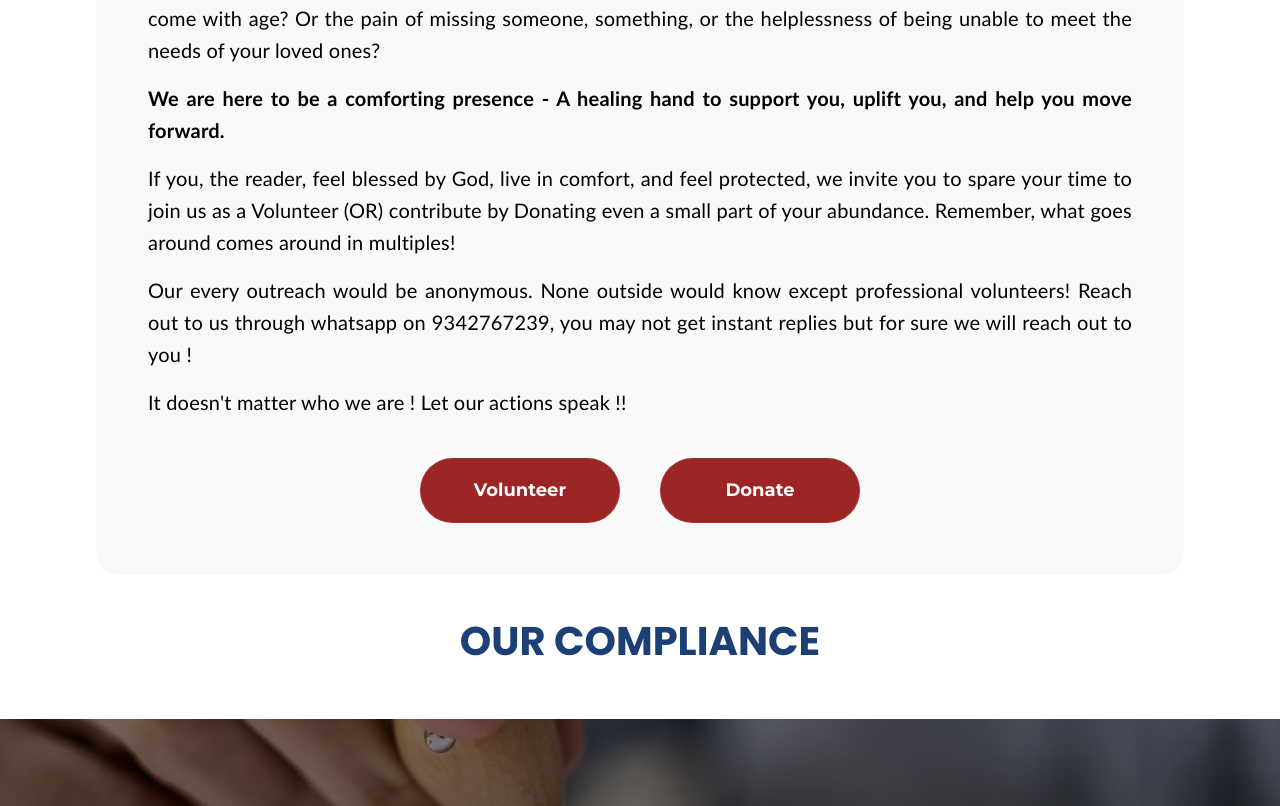
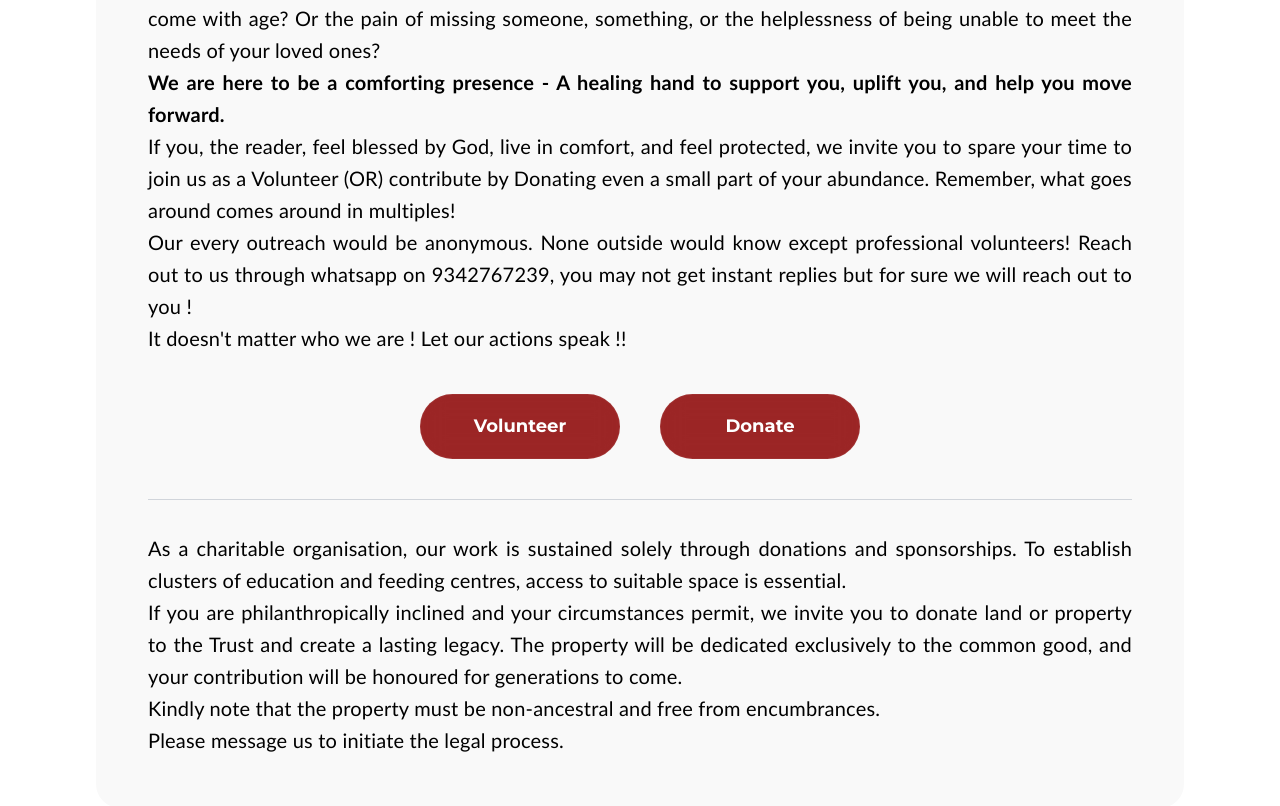
Before and after one commit to jsam2005/diya_charity, a React (Vite) app in the folder frontend/: page / in a window 1280 px wide. Shown: the part 1216-2022 px from the top of the page. Built offline with nearby package versions, Linux system fonts and the light colour scheme; no server answers.

Commit message:
Remove blue placeholder from video loading and optimize video loading performance

```diff
--- a/frontend/src/components/Hero.tsx
+++ b/frontend/src/components/Hero.tsx
@@ -1,4 +1,4 @@
-import React, { useRef, useEffect, useState } from 'react';
+import React, { useRef, useEffect } from 'react';
 import { motion } from 'framer-motion';
 import { scrollToElement, getAssetPath } from '@/utils';
 import { useDeviceFeatures } from '@/hooks/useResponsive';
@@ -11,8 +11,6 @@ const Hero: React.FC = () => {
   const { isMobile, isTablet } = useDeviceFeatures();
   const { t } = useLanguage();
   const videoRef = useRef<HTMLVideoElement>(null);
-  const [videoLoaded, setVideoLoaded] = useState(false);
-  const [shouldLoadVideo, setShouldLoadVideo] = useState(false);
 
   const handleScrollDown = () => {
     scrollToElement('about');
@@ -34,22 +32,13 @@ const Hero: React.FC = () => {
 
   const videoSrc = getAssetPath('bg.mp4');
 
-  // Start loading video immediately but with optimized preload
+  // Optimized video loading - start loading immediately
   useEffect(() => {
-    setShouldLoadVideo(true);
-  }, []);
-
-  // Optimized video loading - only load metadata first, then play
-  useEffect(() => {
-    if (videoRef.current && shouldLoadVideo) {
+    if (videoRef.current) {
       const video = videoRef.current;
 
-      // Load video metadata first (faster)
-      video.load();
-
-      // Once metadata is loaded, start playing
+      // Start playing as soon as possible
       const handleCanPlay = () => {
-        setVideoLoaded(true);
         video.play().catch((error) => {
           // Silently handle autoplay restrictions
           if (import.meta.env.DEV) {
@@ -58,14 +47,13 @@ const Hero: React.FC = () => {
         });
       };
 
-      // Use canplay event for better performance
       video.addEventListener('canplay', handleCanPlay, { once: true });
 
       return () => {
         video.removeEventListener('canplay', handleCanPlay);
       };
     }
-  }, [shouldLoadVideo]);
+  }, []);
 
   return (
     <section
@@ -78,28 +66,22 @@ const Hero: React.FC = () => {
       }}
     >
       {/* Video Background for both Mobile and Desktop */}
-      {shouldLoadVideo && (
       <video
         ref={videoRef}
         autoPlay
         muted
         loop
         playsInline
-          preload="metadata"
+        preload="auto"
         className="absolute top-0 left-0 w-full h-full object-cover z-0"
         style={{
           minWidth: '100%',
           minHeight: '100%',
           width: 'auto',
           height: 'auto',
-            opacity: videoLoaded ? 1 : 0,
-            transition: 'opacity 0.5s ease-in',
+          backgroundColor: 'transparent',
         }}
         onCanPlay={() => {
-            setVideoLoaded(true);
-          }}
-          onLoadedData={() => {
-            setVideoLoaded(true);
           if (videoRef.current) {
             videoRef.current.play().catch((error) => {
               // Silently handle autoplay restrictions
@@ -119,18 +101,6 @@ const Hero: React.FC = () => {
         <source src={videoSrc} type="video/mp4" />
         Your browser does not support the video tag.
       </video>
-      )}
-
-      {/* Loading placeholder - shows until video is ready */}
-      {!videoLoaded && (
-        <div
-          className="absolute top-0 left-0 w-full h-full bg-gradient-to-br from-blue-900 to-blue-700 z-0"
-          style={{
-            minWidth: '100%',
-            minHeight: '100%',
-          }}
-        />
-      )}
 
       {/* Background Overlay - Very light for better visibility */}
       <div className={`absolute inset-0 z-[1] ${isMobile ? 'bg-black/10' : 'bg-black/20'}`} />
--- a/frontend/src/components/Mission.tsx
+++ b/frontend/src/components/Mission.tsx
@@ -4,6 +4,7 @@ import { useInView } from 'react-intersection-observer';
 import { useNavigate } from 'react-router-dom';
 import { getAssetPath, scrollToElement } from '@/utils';
 import { useLanguage } from '@/contexts/LanguageContext';
+import { useDeviceFeatures } from '@/hooks/useResponsive';
 
 const Mission: React.FC = () => {
   const [ref, inView] = useInView({
@@ -12,7 +13,8 @@ const Mission: React.FC = () => {
   });
 
   const navigate = useNavigate();
-  const { t } = useLanguage();
+  const { t, language } = useLanguage();
+  const { isMobile } = useDeviceFeatures();
 
   const ngoLogo = getAssetPath('assets/logos/ngo-npo-logo.png');
   const darpanLogo = getAssetPath('assets/logos/darpan-logo.png');
@@ -71,34 +73,52 @@ const Mission: React.FC = () => {
               initial={{ opacity: 0, y: 20 }}
               animate={inView ? { opacity: 1, y: 0 } : { opacity: 0, y: 20 }}
               transition={{ duration: 0.6, delay: 0.2 }}
-              className="max-w-[1950px] mx-auto p-5 text-justify"
+              className="max-w-[1950px] mx-auto p-5"
+              style={{
+                textAlign: (isMobile && language === 'ta') ? 'left' : 'justify',
+                width: '100%',
+              }}
             >
               {/* Shared style for all mission paragraphs */}
               {(() => {
+                // For Tamil in mobile: left align, otherwise justify
+                const textAlignment = (isMobile && language === 'ta') ? 'left' : 'justify';
+
                 const missionTextStyle: React.CSSProperties = {
                   fontFamily: "Calibri, sans-serif",
                   fontSize: '1.25rem',
                   lineHeight: 1.6,
                   color: '#000000',
                   fontWeight: 500,
-                  textAlign: 'justify',
+                  textAlign: textAlignment as 'left' | 'justify' | 'center',
+                  margin: 0,
+                  padding: 0,
+                  width: '100%',
+                  display: 'block',
                 };
 
                 return (
-                  <div className="space-y-4">
-                    <p style={{ ...missionTextStyle }}>
+                  <div
+                    className="space-y-4"
+                    style={{
+                      textAlign: textAlignment as any,
+                      width: '100%',
+                      display: 'block',
+                    }}
+                  >
+                    <p style={{ ...missionTextStyle, textAlign: textAlignment as any }}>
                       {t('missionQuestion1')}
                     </p>
-                    <p style={{ ...missionTextStyle, fontWeight: 'bold' }}>
+                    <p style={{ ...missionTextStyle, fontWeight: 'bold', textAlign: textAlignment as any }}>
                       {t('missionComfort')}
                     </p>
-                    <p style={{ ...missionTextStyle }}>
+                    <p style={{ ...missionTextStyle, textAlign: textAlignment as any }}>
                       {t('missionInvitation')}
                     </p>
-                    <p style={{ ...missionTextStyle }}>
+                    <p style={{ ...missionTextStyle, textAlign: textAlignment as any }}>
                       {t('missionAnonymous')}
                     </p>
-                    <p style={{ ...missionTextStyle }}>
+                    <p style={{ ...missionTextStyle, textAlign: textAlignment as any }}>
                       {t('missionActions')}
                     </p>
                   </div>
@@ -126,6 +146,58 @@ const Mission: React.FC = () => {
                 >
                   {t('donate')}
                 </motion.button>
+              </motion.div>
+
+              {/* Property Donation Content Section */}
+              <motion.div
+                initial={{ opacity: 0, y: 20 }}
+                animate={inView ? { opacity: 1, y: 0 } : { opacity: 0, y: 20 }}
+                transition={{ duration: 0.6, delay: 0.6 }}
+                className="mt-10 pt-8 border-t border-gray-300"
+                style={{
+                  textAlign: (isMobile && language === 'ta') ? 'left' : 'justify',
+                }}
+              >
+                {(() => {
+                  // For Tamil in mobile: left align, otherwise justify
+                  const textAlignment = (isMobile && language === 'ta') ? 'left' : 'justify';
+
+                  const propertyTextStyle: React.CSSProperties = {
+                    fontFamily: "Calibri, sans-serif",
+                    fontSize: '1.25rem',
+                    lineHeight: 1.6,
+                    color: '#000000',
+                    fontWeight: 500,
+                    textAlign: textAlignment as any,
+                    margin: 0,
+                    padding: 0,
+                    width: '100%',
+                  };
+
+                  return (
+                    <div
+                      className="space-y-4"
+                      style={{
+                        textAlign: textAlignment as any,
+                        width: '100%',
+                        display: 'block',
+                      }}
+                    >
+                      <p style={{ ...propertyTextStyle, textAlign: textAlignment as any }}>
+                        {t('propertyDonationPara1')}
+                      </p>
+                      <p style={{ ...propertyTextStyle, textAlign: textAlignment as any }}>
+                        {t('propertyDonationPara2')}
+                      </p>
+                      <p style={{ ...propertyTextStyle, textAlign: textAlignment as any }}>
+                        {t('propertyDonationNote')}
+                      </p>
+                      <p style={{ ...propertyTextStyle, textAlign: textAlignment as any }}>
+                        {t('propertyDonationContact')}
+                      </p>
+                    </div>
+                  );
+                })()}
               </motion.div>
             </motion.div>
           </div>
```
Lines whose indentation alone changed are shown as unchanged.
